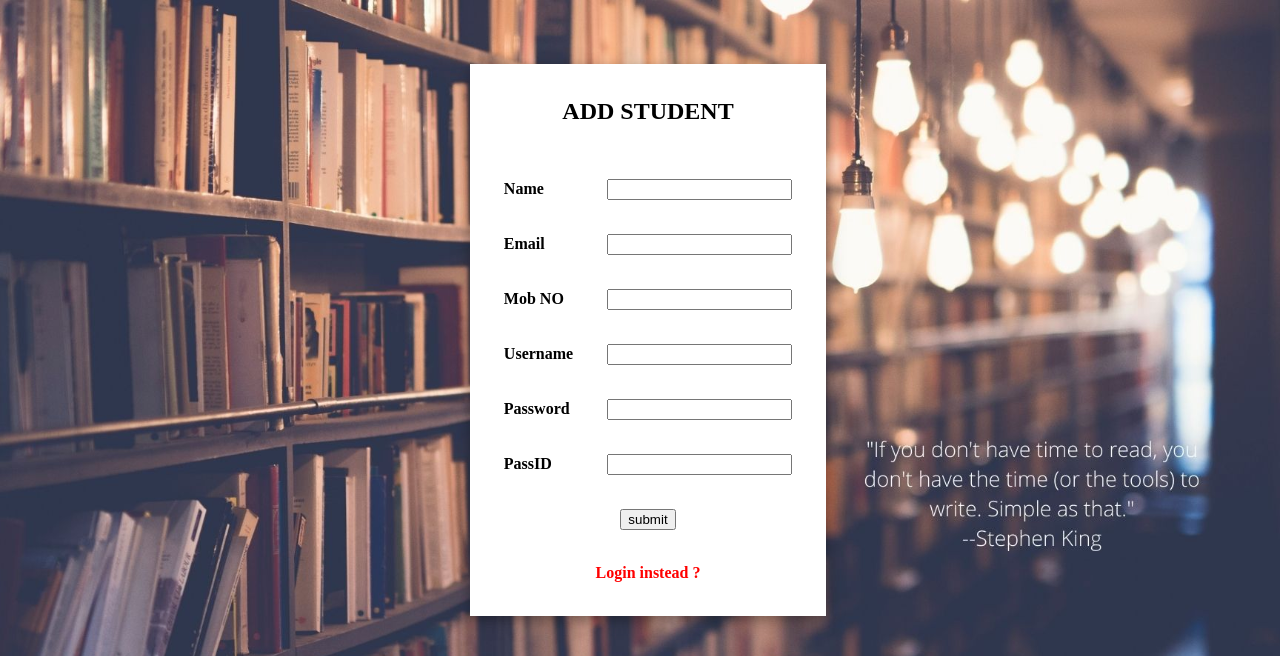
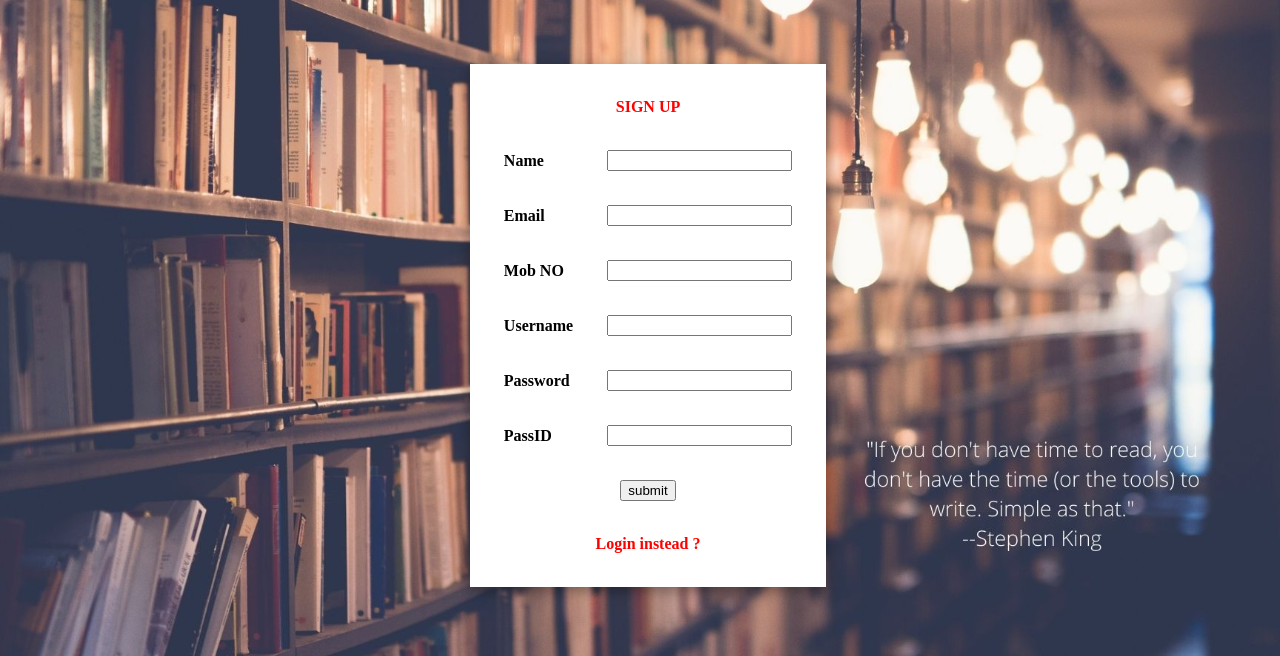
Before and after one commit to cmsubhadra/Library-Project-MCA-_-PHP, a PHP site: page /signup.php in a window 1280 px wide. Shown: the top 656 px of the page. Run offline with PHP 8.4, Linux system fonts and the light colour scheme.

Commit message:
sign up head fixed

```diff
--- a/signup.php
+++ b/signup.php
@@ -22,10 +22,7 @@
     .center th{
         text-align: center;
     }
-    h2{
-        text-align: center;
 
-    }
    body
     {
     height: 100%;
@@ -44,7 +41,7 @@
     <form name="form" action="#" method="POST">
         <table>
             <tr>
-               <th colspan="2"><h2>ADD STUDENT</h2></th>
+               <th colspan="2" style="text-align:center;color:red">SIGN UP</th>
             </tr>
             <tr>
                 <th>Name</th>
```
